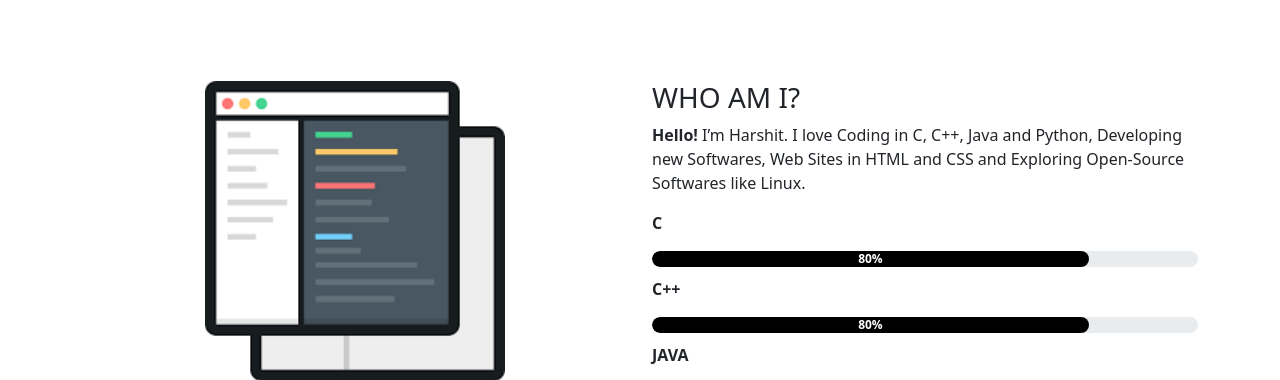
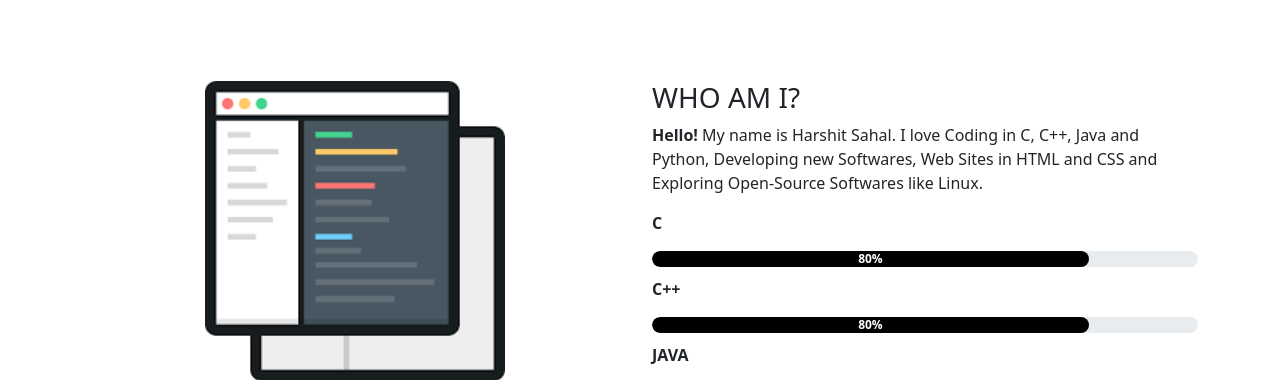
Before and after one commit to harshitsahal5/harshitsahal5.github.io, a plain HTML site: page resume/index.html in a window 1280 px wide. Shown: the part 880-1260 px from the top of the page. Drawn offline with nearby package versions, Linux system fonts and the light colour scheme.

Commit message:
Resume Website Updated

```diff
--- a/resume/index.html
+++ b/resume/index.html
@@ -65,7 +65,7 @@
           </div>
           <div class="col-md-6">
             <h3>WHO AM I?</h3>
-            <p><b>Hello!</b> I’m Harshit. I love Coding in C, C++, Java and Python, Developing new Softwares, Web Sites in HTML and CSS and Exploring Open-Source Softwares like Linux.<br></p>
+            <p><b>Hello!</b> My name is Harshit Sahal. I love Coding in C, C++, Java and Python, Developing new Softwares, Web Sites in HTML and CSS and Exploring Open-Source Softwares like Linux.<br></p>
             <div class="skills-bar">
               <p>C</p>
               <div class="progress">
```
